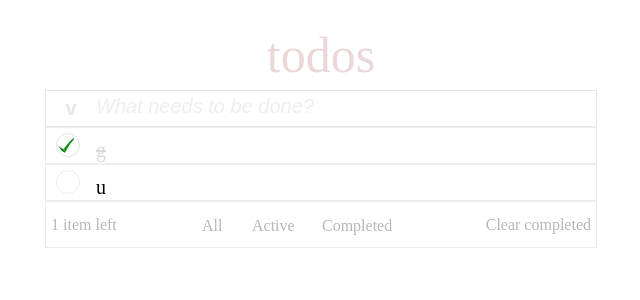
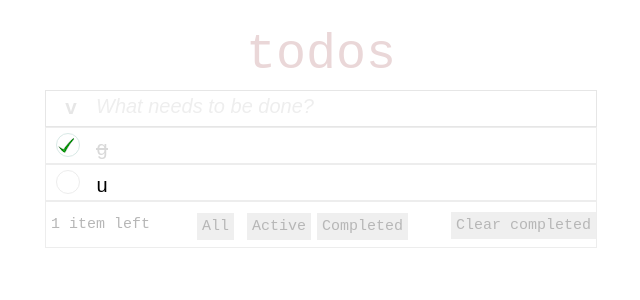
Before and after one commit to EvaMelon/ToDo-React, a React (Create React App) app: page / in a window 1280 px wide. Shown: the top 300 px of the page, without its empty margins (319-959 px from the left). Built offline with nearby package versions, Linux system fonts and the light colour scheme.

Commit message:
changed styles

```diff
--- a/src/App.css
+++ b/src/App.css
@@ -1,6 +1,7 @@
 .App {
   text-align: center;
   padding-top:30px;
+  font-family: 'Courier New', Courier, monospace;
 }
 
 .App-title {
@@ -128,7 +129,8 @@ div.done {
   width:550px;
   border: 1px solid #EDEDED;
   margin:auto;
-  padding-top: 10px
+  padding-top: 10px;
+  font-size:15px;
 }
 
 .itemCounter-element {
@@ -141,10 +143,14 @@ div.done {
   left:0;
 }
 
-.clear{
+.clear {
   right:0;
+  border:none;
  }
 
+.clear:hover {
+  text-decoration: underline;
+}
 .all {
  left: 150px;
 }
@@ -174,3 +180,9 @@ div.done {
   border: 1px solid #EFD6D6;
   border-radius: 5px;
 }
+
+button {
+  outline: none;
+  font-family: inherit;
+  font-size:inherit;
+}
--- a/src/App.js
+++ b/src/App.js
@@ -95,7 +95,7 @@ class App extends Component {
         <section className="itemCounter-section">
           <span className="itemCounter-element items-left">
             {this.countCompletedItems()}</span>
-          <span
+          <button
             className={classNames({
               "itemCounter-element":true,
               "all":true,
@@ -103,23 +103,23 @@ class App extends Component {
             })}
             onClick={()=>{this.setFilter("all")}}
           >All
-          </span>
-          <span className={classNames({
+          </button>
+          <button className={classNames({
             "itemCounter-element":true,
             "active":true,
             "selected": this.state.filter === "active"
           })}
           onClick={()=>{this.setFilter("active")}}
           >Active
-          </span>
-          <span className={classNames({
+          </button>
+          <button className={classNames({
              "itemCounter-element":true,
             "completed":true,
             "selected": this.state.filter === "completed"
           })}
           onClick={()=>{this.setFilter("completed")}}
-          >Completed</span>
-          <span className="itemCounter-element clear">Clear completed</span>
+          >Completed</button>
+          <button className="itemCounter-element clear">Clear completed</button>
         </section>
 
 
```
